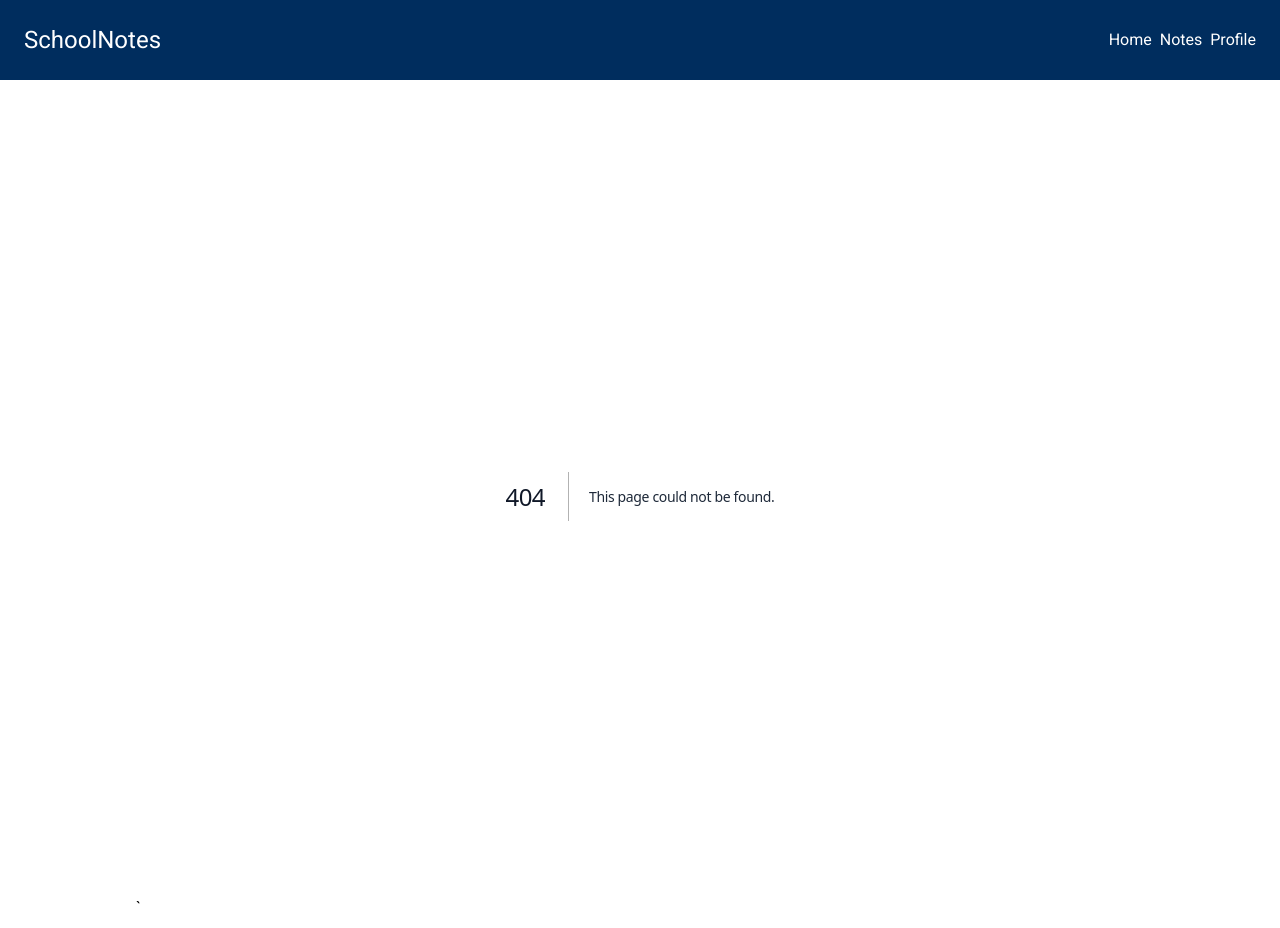
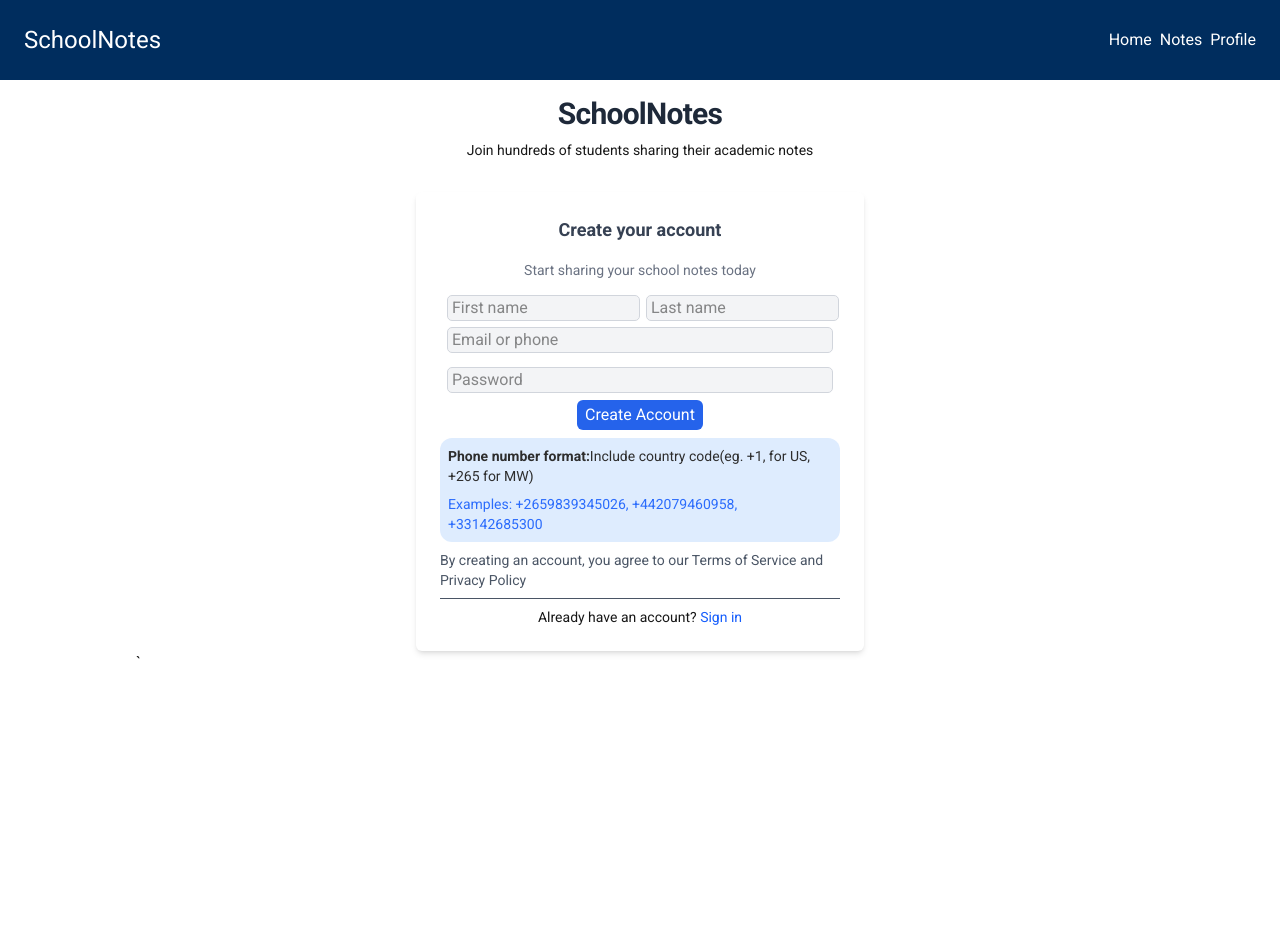
Before and after one commit to Mosanetech/Notes-App, a Next.js app: page /login in a window 1280 px wide. Before the commit this address had no page. After the commit the page ends 800 px from the top, so only its background shows below. Built offline with nearby package versions, Linux system fonts and the light colour scheme.

Commit message:
Add login form and input component for SchoolNotes MVP

```diff
--- a/package.json
+++ b/package.json
@@ -9,11 +9,15 @@
     "lint": "eslint"
   },
   "dependencies": {
+    "google-libphonenumber": "^3.2.42",
+    "libphonenumber-js": "^1.12.13",
+    "lucide-react": "^0.541.0",
     "next": "15.5.0",
     "path": "^0.12.7",
     "react": "19.1.0",
     "react-dom": "19.1.0",
-    "swr": "^2.3.6"
+    "swr": "^2.3.6",
+    "vercel": "^32.7.2"
   },
   "devDependencies": {
     "@eslint/eslintrc": "^3",
--- /dev/null
+++ b/src/app/login/page.tsx
@@ -0,0 +1,28 @@
+import { NextPage } from "next";
+import LoginInputs from "@/components/login/LoginInputs";
+
+const Login: NextPage = () => {
+  return (
+    <div className="flex flex-col items-center justify-center px-4">
+      {/* Header Section */}
+      <div className="mb-8 text-center">
+        <h2>SchoolNotes</h2>
+        <p className="text-sm mt-2">
+          Join hundreds of students sharing their academic notes
+        </p>
+      </div>
+
+      {/* Form Section */}
+      <div className="p-6 rounded-md shadow-md max-w-md w-full bg-white space-y-4">
+        <h3 className="text-lg font-semibold text-center">Create your account</h3>
+        <p className="text-sm text-gray-500 text-center">
+          Start sharing your school notes today
+        </p>
+
+        <LoginInputs />
+      </div>
+    </div>
+  );
+};
+
+export default Login;
--- /dev/null
+++ b/src/components/InputField.tsx
@@ -0,0 +1,28 @@
+interface FieldInputProps {
+    type?: string;
+    placeholder?:string;
+    className?:string;
+    value?:string;
+    onChange?:(e:React.ChangeEvent<HTMLInputElement>)=>void;
+}
+
+const InputField: React.FC<FieldInputProps> = ({
+    type = 'text',
+    placeholder,
+    className='',
+    value,
+    onChange
+
+})=> {
+    return(
+        <input
+        type={type}
+        placeholder={placeholder}
+        className={`border-0 outline-1 rounded-sm px-1 outline-gray-300 bg-gray-100 ${className}`}
+        value={value}
+        onChange={onChange}
+        />
+    )
+}
+
+export default InputField;
--- /dev/null
+++ b/src/components/login/LoginInputs.tsx
@@ -0,0 +1,73 @@
+'use client'
+
+import { NextPage } from "next";
+import InputField from "../InputField";
+import { useState } from "react";
+import Link from "next/link";
+
+const LoginInputs: NextPage = () => {
+  const[first_name, setFirst_name] = useState('');
+  const [last_name, setLast_name] = useState('');
+  const [emailorphone, setEmailorPhone] = useState('');
+  const [password, setPassword] = useState('');
+
+  const handleSubmit = (e) =>{
+    e.preventDefault();
+
+  console.log(`${first_name}, ${emailorphone}, ${last_name}, ${password}`)
+  }
+
+  return(
+    <div>
+      <form onSubmit={handleSubmit} className="max-w-[400px] space-y-4">
+        <div className="flex flex-col sm:flex-row gap-2 m-2">
+          <InputField
+            type="text"
+            placeholder="First name"
+            value={first_name}
+            onChange={(e) => setFirst_name(e.target.value)}
+          />
+          <InputField
+            type="text"
+            placeholder="Last name"
+            value={last_name}
+            onChange={(e => setLast_name(e.target.value))}
+          />
+        </div>
+        <div className="flex flex-col m-2 gap-4">
+            <InputField type="text"
+             placeholder="Email or phone"
+             value={emailorphone}
+             onChange={(e => setEmailorPhone(e.target.value))}
+             />
+            <InputField
+              type="password"
+              placeholder="Password"
+              value={password}
+              onChange={(e => setPassword(e.target.value))}
+            />
+        </div>
+        <div className="text-center">
+          <button type="submit" className="btn-custom mb-2">Create Account</button>
+        </div>
+      </form>
+      <div className="mb-2 boder border-b-1 border-b-gray-600 pb-2">
+        <p className="text-sm mb-2 bg-blue-100 p-2 opacity-90 rounded-xl">
+          <span className="font-bold">Phone number format:</span>
+            Include country code(eg. +1, for US, +265 for MW)
+            <span className="block text-blue-600 mt-2">
+            Examples: +2659839345026, +442079460958, +33142685300
+          </span>
+        </p>
+        <p className="text-sm text-gray-600">
+          By creating an account, you agree to our Terms of Service and Privacy Policy
+        </p>
+      </div>
+      <p className="text-sm text-center">
+        Already have an account? <Link href={'/sign-up'} className="text-blue-600">Sign in</Link>
+      </p>
+    </div>
+    )
+}
+
+export default LoginInputs;
--- /dev/null
+++ b/src/components/login/PhoneInput.tsx
@@ -0,0 +1,76 @@
+// components/PhoneInput.tsx
+'use client'
+import { useState } from 'react';
+import { PhoneNumberUtil, PhoneNumberFormat } from 'google-libphonenumber';
+
+const phoneUtil = PhoneNumberUtil.getInstance();
+
+const countries = [
+  { name: 'Malawi', code: 'MW' },
+  { name: 'Kenya', code: 'KE' },
+  { name: 'South Africa', code: 'ZA' },
+  // Add more as needed
+];
+
+export default function PhoneInput() {
+  const [countryCode, setCountryCode] = useState('MW');
+  const [phone, setPhone] = useState('');
+  const [isValid, setIsValid] = useState<boolean | null>(null);
+  const [formatted, setFormatted] = useState('');
+
+  const handleValidate = () => {
+    try {
+      const parsed = phoneUtil.parse(phone, countryCode);
+      const valid = phoneUtil.isValidNumber(parsed);
+      const formattedNumber = phoneUtil.format(parsed, PhoneNumberFormat.INTERNATIONAL);
+      setIsValid(valid);
+      setFormatted(formattedNumber);
+    } catch (error) {
+      setIsValid(false);
+      setFormatted('');
+    }
+  };
+
+  return (
+    <div className="max-w-md mx-auto p-4 space-y-4">
+      <label className="block">
+        Country:
+        <select
+          value={countryCode}
+          onChange={(e) => setCountryCode(e.target.value)}
+          className="block w-full mt-1 border rounded p-2"
+        >
+          {countries.map((c) => (
+            <option key={c.code} value={c.code}>
+              {c.name}
+            </option>
+          ))}
+        </select>
+      </label>
+
+      <label className="block">
+        Phone Number:
+        <input
+          type="text"
+          value={phone}
+          onChange={(e) => setPhone(e.target.value)}
+          className="block w-full mt-1 border rounded p-2"
+          placeholder="e.g. 0881234567"
+        />
+      </label>
+
+      <button
+        onClick={handleValidate}
+        className="bg-blue-600 text-white px-4 py-2 rounded hover:bg-blue-700"
+      >
+        Validate
+      </button>
+
+      {isValid !== null && (
+        <div className={`mt-2 font-semibold ${isValid ? 'text-green-600' : 'text-red-600'}`}>
+          {isValid ? `✅ Valid: ${formatted}` : '❌ Invalid number format'}
+        </div>
+      )}
+    </div>
+  );
+}
```
Also changed, not shown: tsconfig.json (line endings or trailing spaces), 1 other file (tests, documents, lock files or other folders).
